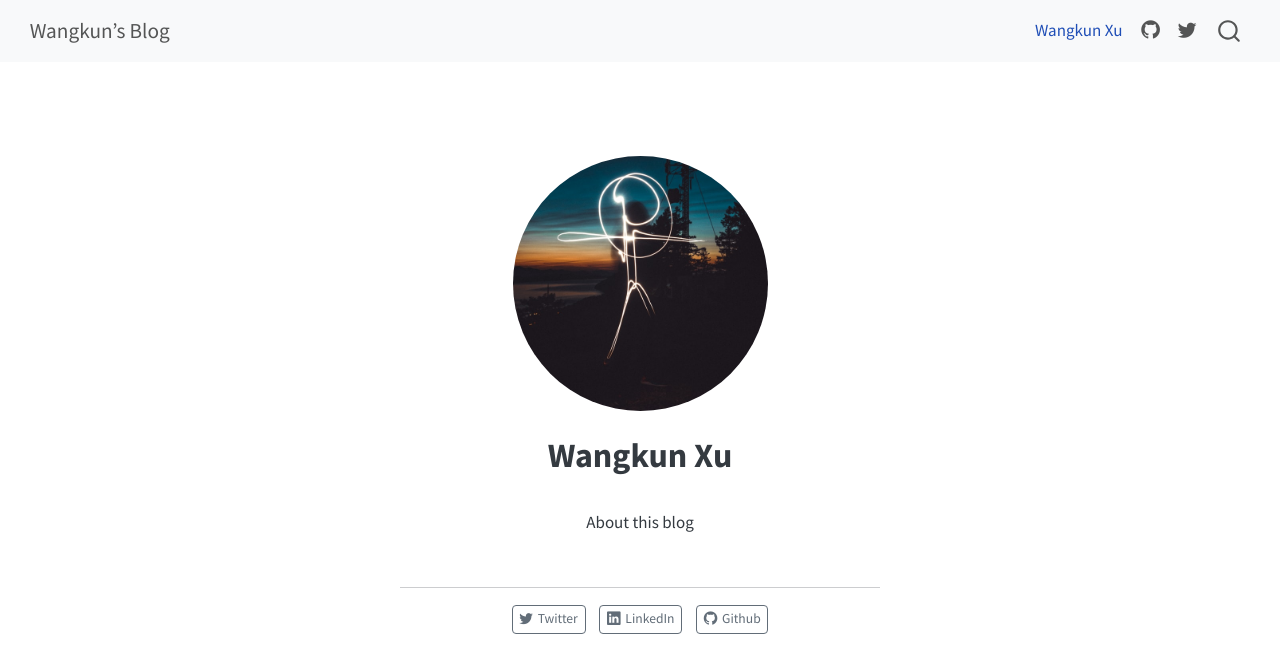
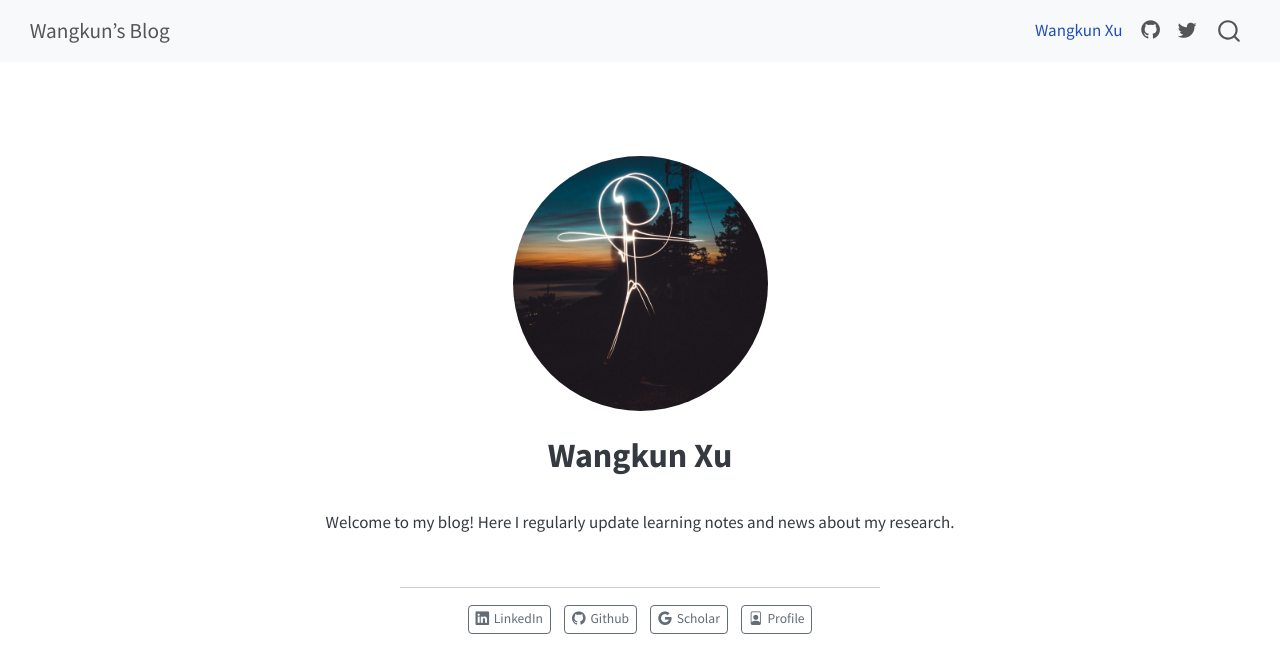
Before and after one commit to xuwkk/blog, a plain HTML site: page docs/about.html in a window 1280 px wide. Drawn offline with Linux system fonts and the light colour scheme.

Commit message:
update about

```diff
--- a/docs/about.html
+++ b/docs/about.html
@@ -124,23 +124,27 @@ ul.task-list li input[type="checkbox"] {
 <div class="quarto-title-meta">
   </div>
 </header><main class="content" id="quarto-document-content">
-<p>About this blog</p>
+<p>Welcome to my blog! Here I regularly update learning notes and news about my research.</p>
 
 
 </main>
   <hr class="about-sep">
    <div class="about-links">
-  <a href="https://twitter.com" class="about-link" rel="" target="">
-    <i class="bi bi-twitter"></i>
-     <span class="about-link-text">Twitter</span>
-  </a>
-  <a href="https://linkedin.com" class="about-link" rel="" target="">
+  <a href="https://www.linkedin.com/in/wangkun-xu/" class="about-link" rel="" target="">
     <i class="bi bi-linkedin"></i>
      <span class="about-link-text">LinkedIn</span>
   </a>
-  <a href="https://github.com" class="about-link" rel="" target="">
+  <a href="https://github.com/xuwkk" class="about-link" rel="" target="">
     <i class="bi bi-github"></i>
      <span class="about-link-text">Github</span>
+  </a>
+  <a href="https://scholar.google.com/citations?user=-RuGgBoAAAAJ&amp;hl=en" class="about-link" rel="" target="">
+    <i class="bi bi-google"></i>
+     <span class="about-link-text">Scholar</span>
+  </a>
+  <a href="https://profiles.imperial.ac.uk/wangkun.xu18/" class="about-link" rel="" target="">
+    <i class="bi bi-file-person"></i>
+     <span class="about-link-text">Profile</span>
   </a>
 </div>
 </div>
--- a/docs/search.json
+++ b/docs/search.json
@@ -4,7 +4,7 @@
     "href": "about.html",
     "title": "Wangkun Xu",
     "section": "",
-    "text": "About this blog"
+    "text": "Welcome to my blog! Here I regularly update learning notes and news about my research."
   },
   {
     "objectID": "posts/news/index.html",
```
Also changed, not shown: 1 other file.
